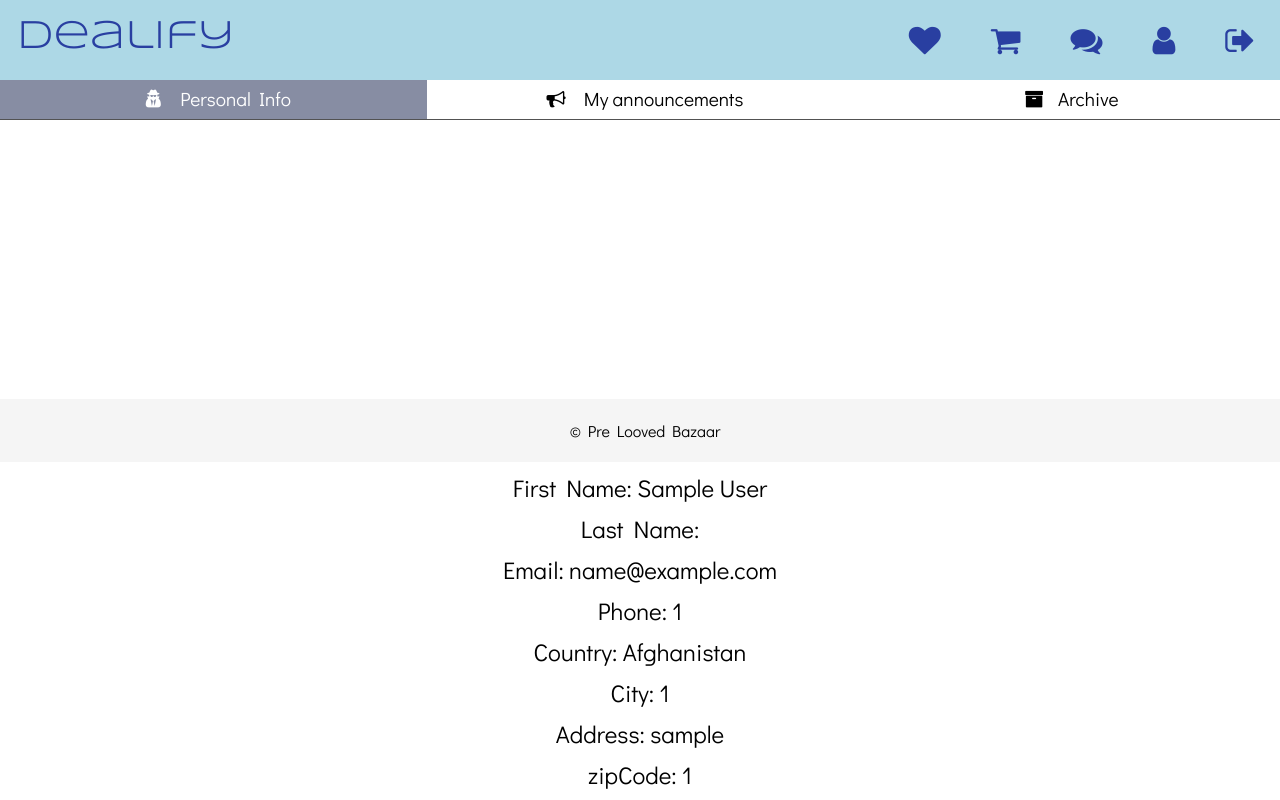
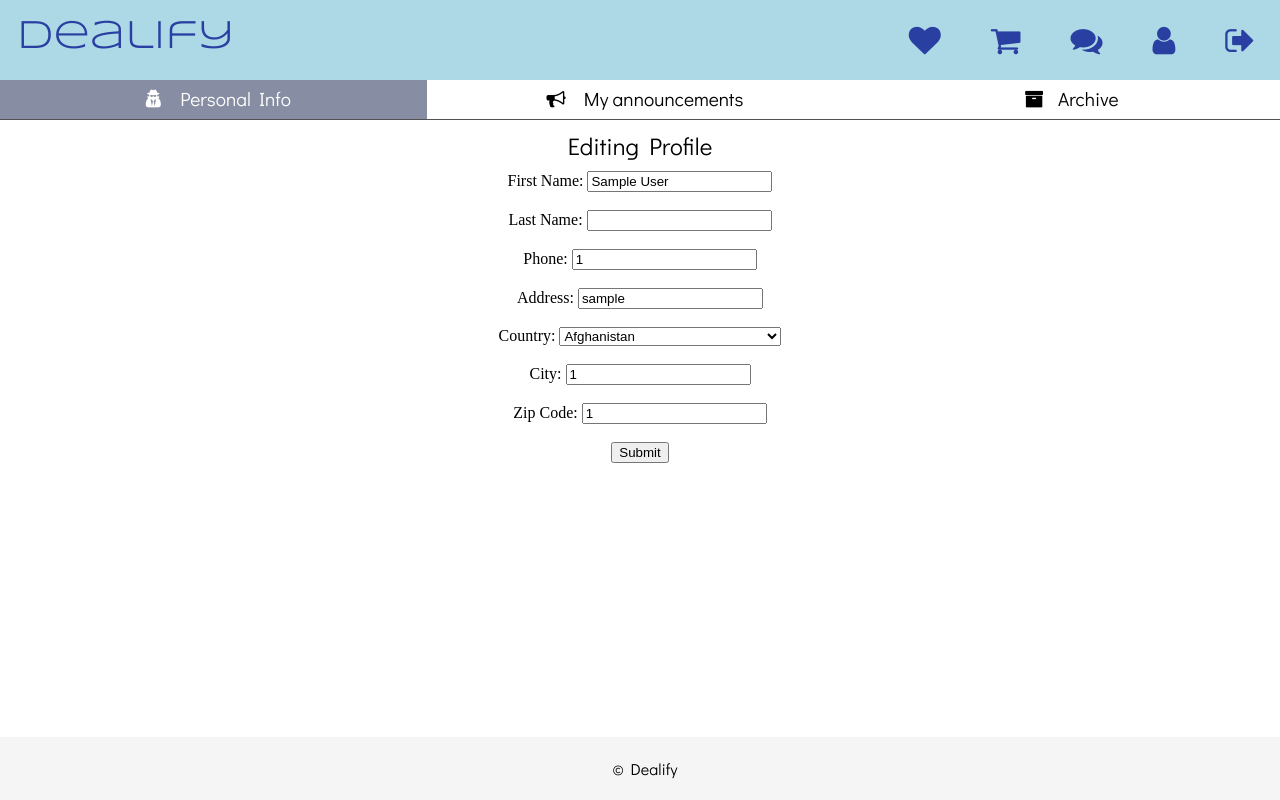
Before and after one commit to FEUP-LTW-2024/ltw-project-2024-ltw13g02, a PHP site: page /pages/editingProfile.php in a window 1280 px wide. Run offline with PHP 8.4, Linux system fonts and the light colour scheme; the visitor is signed in with stand-in values (Sample User, id 1); data comes from the database, SQL or seed files in the repository; both versions use the stored data as it was after the commit.

Commit message:
editing page 1 version

```diff
--- a/pages/editingProfile.php
+++ b/pages/editingProfile.php
@@ -8,35 +8,36 @@
 
   require_once(__DIR__ . '/../templates/common_tmpl.php');
 
+  require_once(__DIR__ . '/../templates/user_tmpl.php');
+
   $db = getDatabaseConnection();
+
+  if ($_SERVER["REQUEST_METHOD"] == "POST") {
+
+    $newFirstName = $_POST['first_name'];
+    $newLastName = $_POST['last_name'];
+    $newPhone = $_POST['phone'];
+    $newAddress =  $_POST['address'];
+    $newCity = $_POST['city'];
+    //$newCountry = $_POST['country'];
+    $newZipCode = $_POST['zipCode'];
+
+
+    $session->setFirstName($newFirstName);
+    $session->setLastName($newLastName);
+    $session->setPhone($newPhone);
+    $session->setAddress($newAddress);
+    $session->setCity($newCity);
+    //$session->setCountry($userCountry);
+    $session->setZipCode($newZipCode);
+
+    //&country=$newIdCountry
+    header("Location: /../actions/editingProfileAction.php?first_name=$newFirstName&last_name=$newLastName&phone=$newPhone&address=$newAddress&city=$newCity&zipCode=$newZipCode");
+    exit();
+}
 
   drawHeader($session);
   drawHamburguer($session, 0);
+  drawEditProfile($session);
   drawFooter();
 ?>
-
-<!DOCTYPE html>
-<html lang="en-US">
-<body>
-<main class="center-text">
-    <div class="user-info">
-        <?php $email = $session->getEmail(); ?>
-        <div class="info">
-        <?php
-          if($email != null) {
-        ?>
-            <h2><?php echo "First Name: " . $session->getFirstName(); ?></h2>
-            <h2><?php echo "Last Name: " . $session->getLastName(); ?></h2>
-            <h2><?php echo "Email: " . $email = $session->getEmail(); ?></h2>
-            <h2><?php echo "Phone: " . $session->getPhone(); ?></h2>
-            <h2><?php echo "Country: " . $session->getCountry(); ?></h2>
-            <h2><?php echo "City: " . $session->getCity(); ?></h2>
-            <h2><?php echo "Address: " . $session->getAddress(); ?></h2>
-            <h2><?php echo "zipCode: " . $session->getZipCode(); ?></h2>
-        <?php
-          }
-        ?>
-        </div>
-    </div>
-  </body>
-</html>
--- a/templates/common_tmpl.php
+++ b/templates/common_tmpl.php
@@ -11,7 +11,7 @@ require_once(__DIR__ . '/../sessions/session.php');
             <link rel="stylesheet" href="../css/style.css">
             <link rel="stylesheet" href="../css/responsive.css">
              <link rel="stylesheet" href="../css/layout.css">
-            <title>Pre Loved Bazaar</title>
+            <title>Dealify</title>
             <meta charset="utf-8">
 
             <meta name="viewport" content="width=device-width, initial-scale=1.0">
@@ -54,7 +54,7 @@ require_once(__DIR__ . '/../sessions/session.php');
 
 <?php function drawFooter() { ?>
     <footer>
-            <p>&copy; Pre Looved Bazaar </p>
+            <p>&copy; Dealify </p>
     </footer>
     </body>
     </html>
--- a/templates/user_tmpl.php
+++ b/templates/user_tmpl.php
@@ -79,3 +79,75 @@ require_once(__DIR__ . '/../sessions/session.php');
         </div>
     <?php }
  } ?>
+
+
+<?php function drawEditProfile($session){ ?>
+    <div class="user-info">
+        <?php $email = $session->getEmail(); ?>
+        <div class="info">
+            <h2><?php echo "Editing Profile" ?></h2>
+            <form id="editProfileForm" method="post" action="<?php echo htmlspecialchars($_SERVER["PHP_SELF"]); ?>">
+                <label for="first_name">First Name:</label>
+                <input type="text" id="first_name" name="first_name" value="<?= $session->getFirstName(); ?>"><br><br>
+
+                <label for="last_name">Last Name:</label>
+                <input type="text" id="last_name" name="last_name" value="<?= $session->getLastName(); ?>"><br><br>
+
+                <label for="phone">Phone:</label>
+                <input type="text" id="phone" name="phone" value="<?= $session->getPhone(); ?>"><br><br>
+
+                <label for="address">Address:</label>
+                <input type="text" id="address" name="address" value="<?= $session->getAddress(); ?>"><br><br>
+
+                <label id="country" class="required"> Country:
+                    <select name="country" required>
+                        <?php
+                        $currentCountry = $session->getCountry(); // Assuming you have a method to get the current country
+
+                        // Output the current country as the first option
+                        echo "<option value='$currentCountry'>$currentCountry</option>";
+
+                        // List of countries
+                        $countries = array(
+                            "Afghanistan", "Albania", "Algeria", "Andorra", "Angola", "Antigua and Barbuda", "Argentina", "Armenia", "Australia", "Austria",
+                            "Azerbaijan", "Bahamas", "Bahrain", "Bangladesh", "Barbados", "Belarus", "Belgium", "Belize", "Benin", "Bhutan",
+                            "Bolivia", "Bosnia and Herzegovina", "Botswana", "Brazil", "Brunei", "Bulgaria", "Burkina Faso", "Burundi", "Cabo Verde", "Cambodia",
+                            "Cameroon", "Canada", "Central African Republic", "Chad", "Chile", "China", "Colombia", "Comoros", "Congo (Congo-Brazzaville)", "Costa Rica",
+                            "Croatia", "Cuba", "Cyprus", "Czechia", "Denmark", "Djibouti", "Dominica", "Dominican Republic", "Ecuador", "Egypt",
+                            "El Salvador", "Equatorial Guinea", "Eritrea", "Estonia", "Eswatini", "Ethiopia", "Fiji", "Finland", "France", "Gabon",
+                            "Gambia", "Georgia", "Germany", "Ghana", "Greece", "Grenada", "Guatemala", "Guinea", "Guinea-Bissau", "Guyana",
+                            "Haiti", "Honduras", "Hungary", "Iceland", "India", "Indonesia", "Iran", "Iraq", "Ireland", "Israel",
+                            "Italy", "Jamaica", "Japan", "Jordan", "Kazakhstan", "Kenya", "Kiribati", "Kosovo", "Kuwait", "Kyrgyzstan",
+                            "Laos", "Latvia", "Lebanon", "Lesotho", "Liberia", "Libya", "Liechtenstein", "Lithuania", "Luxembourg", "Madagascar",
+                            "Malawi", "Malaysia", "Maldives", "Mali", "Malta", "Marshall Islands", "Mauritania", "Mauritius", "Mexico", "Micronesia",
+                            "Moldova", "Monaco", "Mongolia", "Montenegro", "Morocco", "Mozambique", "Myanmar", "Namibia", "Nauru", "Nepal",
+                            "Netherlands", "New Zealand", "Nicaragua", "Niger", "Nigeria", "North Korea", "North Macedonia", "Norway", "Oman", "Pakistan",
+                            "Palau", "Palestine", "Panama", "Papua New Guinea", "Paraguay", "Peru", "Philippines", "Poland", "Portugal", "Qatar",
+                            "Romania", "Russia", "Rwanda", "Saint Kitts and Nevis", "Saint Lucia", "Saint Vincent and the Grenadines", "Samoa", "San Marino", "Sao Tome and Principe",
+                            "Saudi Arabia", "Senegal", "Serbia", "Seychelles", "Sierra Leone", "Singapore", "Slovakia", "Slovenia", "Solomon Islands", "Somalia",
+                            "South Africa", "South Korea", "South Sudan", "Spain", "Sri Lanka", "Sudan", "Suriname", "Sweden", "Switzerland", "Syria",
+                            "Taiwan", "Tajikistan", "Tanzania", "Thailand", "Timor-Leste", "Togo", "Tonga", "Trinidad and Tobago", "Tunisia", "Turkey",
+                            "Turkmenistan", "Tuvalu", "Uganda", "Ukraine", "United Arab Emirates", "United Kingdom", "United States", "Uruguay", "Uzbekistan", "Vanuatu",
+                            "Vatican City", "Venezuela", "Vietnam", "Yemen", "Zambia", "Zimbabwe"
+                        );
+
+                        // Loop through the rest of the countries to output the options
+                        foreach ($countries as $country) {
+                            // Skip the current country since it's already added as the first option
+                            if ($country === $currentCountry) continue;
+                            echo "<option value='$country'>$country</option>";
+                        }
+                        ?>
+                    </select>
+                </label><br><br>
+                <label for="city">City:</label>
+                <input type="text" id="city" name="city" value="<?= $session->getCity(); ?>"><br><br>
+
+                <label for="zipCode">Zip Code:</label>
+                <input type="text" id="zipCode" name="zipCode" value="<?= $session->getZipCode(); ?>"><br><br>
+
+                <input type="submit" value="Submit">
+            </form>
+        </div>
+    </div>
+<?php } ?>
```
Also changed, not shown: actions/editingProfileAction.php (added, +35 -0 lines), database/database.db.
